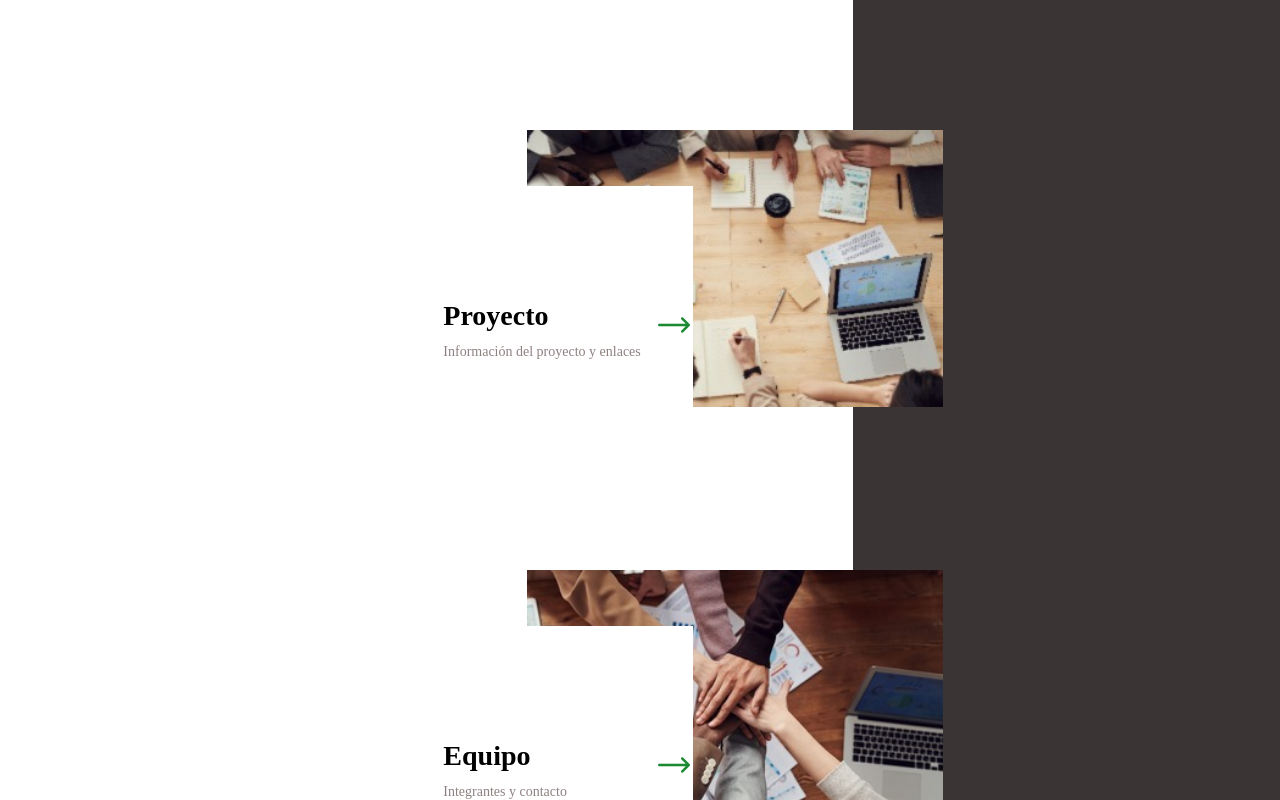
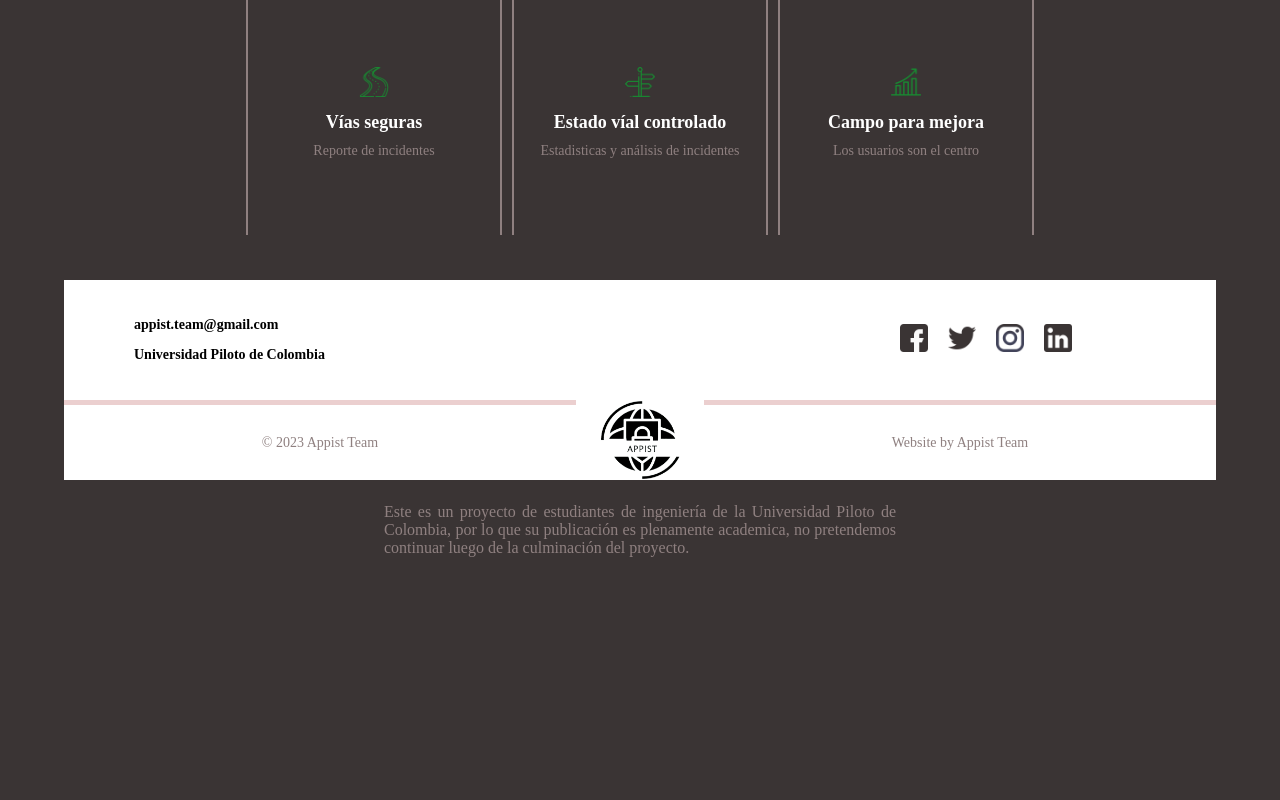
Before and after one commit to dan33pro/APPIST, a Next.js app: page / in a window 1280 px wide. Shown: the part 2140-2940 px from the top of the page. After the commit the page ends 2720 px from the top, so only its background shows below. Built offline with nearby package versions, Linux system fonts and the light colour scheme.

Commit message:
Rutas noactualizadas removidas

```diff
--- a/src/components/Menu.jsx
+++ b/src/components/Menu.jsx
@@ -38,18 +38,6 @@ const Menu = () => {
           </Link>
           <Image src={arrow} alt="icono flecha" />
         </li>
-        <li role={'menuitem'} onClick={() => handleRedirigir(2)} onKeyDown={handleRedirigir}>
-          <Link href="/proyecto" className={styles['item-list']}>
-            Proyecto
-          </Link>
-          <Image src={arrow} alt="icono flecha" />
-        </li>
-        <li role={'menuitem'} onClick={() => handleRedirigir(3)} onKeyDown={handleRedirigir}>
-          <Link href="/equipo" className={styles['item-list']}>
-            Equipo
-          </Link>
-          <Image src={arrow} alt="icono flecha" />
-        </li>
       </ul>
       <div className={styles['bottom-menu']}>
         <Image className={styles.logo} src={logo} alt={'logo appist'} />
--- a/src/containers/CardsContainer.jsx
+++ b/src/containers/CardsContainer.jsx
@@ -11,18 +11,7 @@ const cardOne = {
   info: 'Documentación y acceso a archivos',
   img: imgDoc,
 };
-const cardTwo = {
-  id: 2,
-  title: 'Proyecto',
-  info: 'Información del proyecto y enlaces',
-  img: imgProj,
-};
-const cardThree = {
-  id: 3,
-  title: 'Equipo',
-  info: 'Integrantes y contacto',
-  img: imgTeam,
-};
+
 const cardFour = {
   id: 4,
   title: 'Docs Fase 2',
@@ -37,8 +26,6 @@ const CardsContainer = () => {
       <div className={styles.grayB}></div>
       <Card cardInfo={cardOne} key={'card' + cardOne.id} />
       <Card cardInfo={cardFour} key={'card' + cardFour.id} />
-      <Card cardInfo={cardTwo} key={'card' + cardTwo.id} />
-      <Card cardInfo={cardThree} key={'card' + cardThree.id} />
     </main>
   );
 };
--- a/src/styles/CardsContainer.module.scss
+++ b/src/styles/CardsContainer.module.scss
@@ -4,11 +4,11 @@
     position: relative;
     padding: 80px 0 80px;
     width: 100vw;
-    height: calc(2.4 * 100vh);
+    height: calc(1 * 100vh);
     display: grid;
     place-items: center;
     grid-template-columns: repeat(12, 1fr);
-    grid-template-rows: repeat(4, 4fr);
+    grid-template-rows: repeat(2, 4fr);
     background: $--white;
 }
 
```
Also changed, not shown: 1 other file (tests, documents, lock files or other folders).
